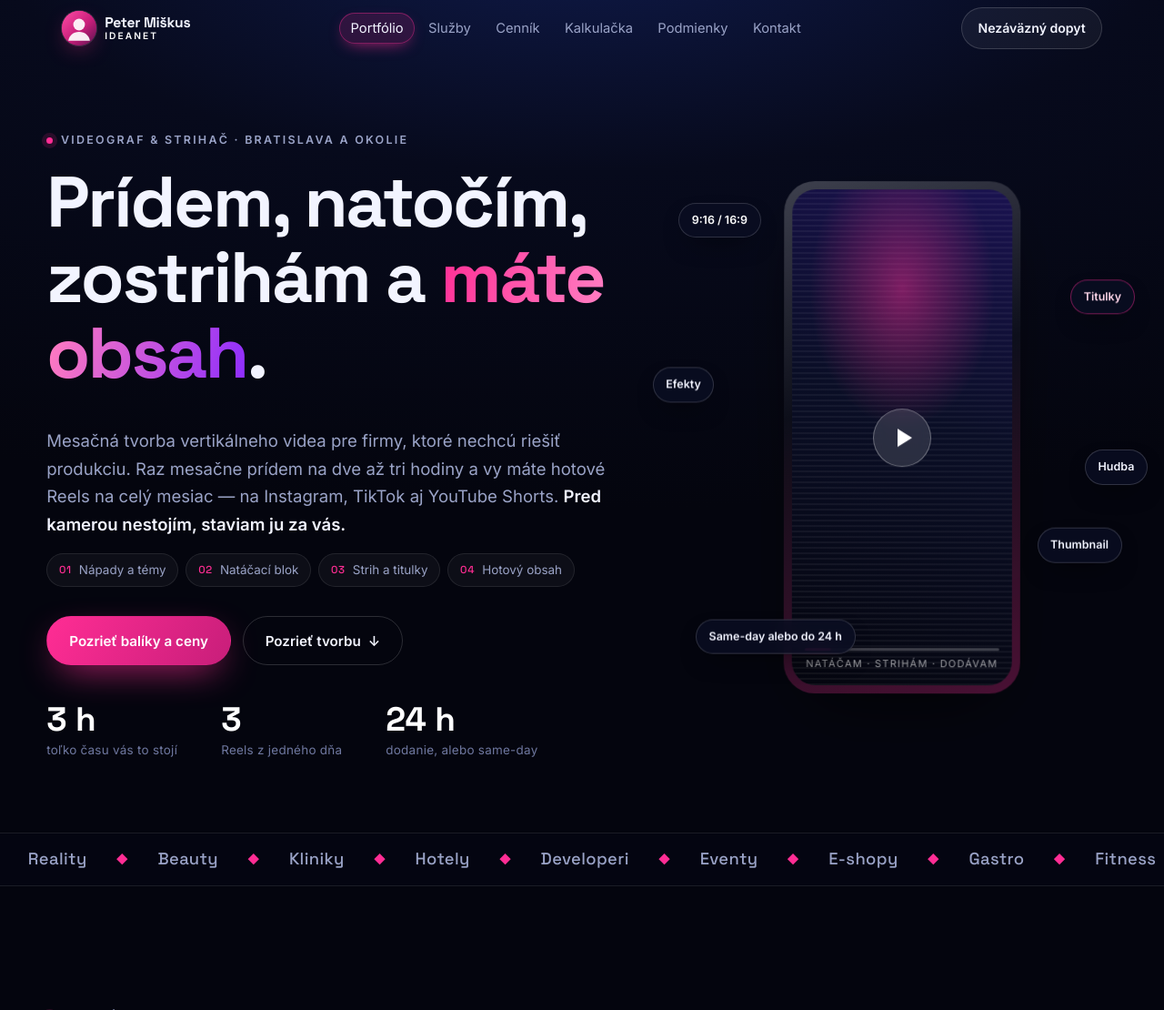
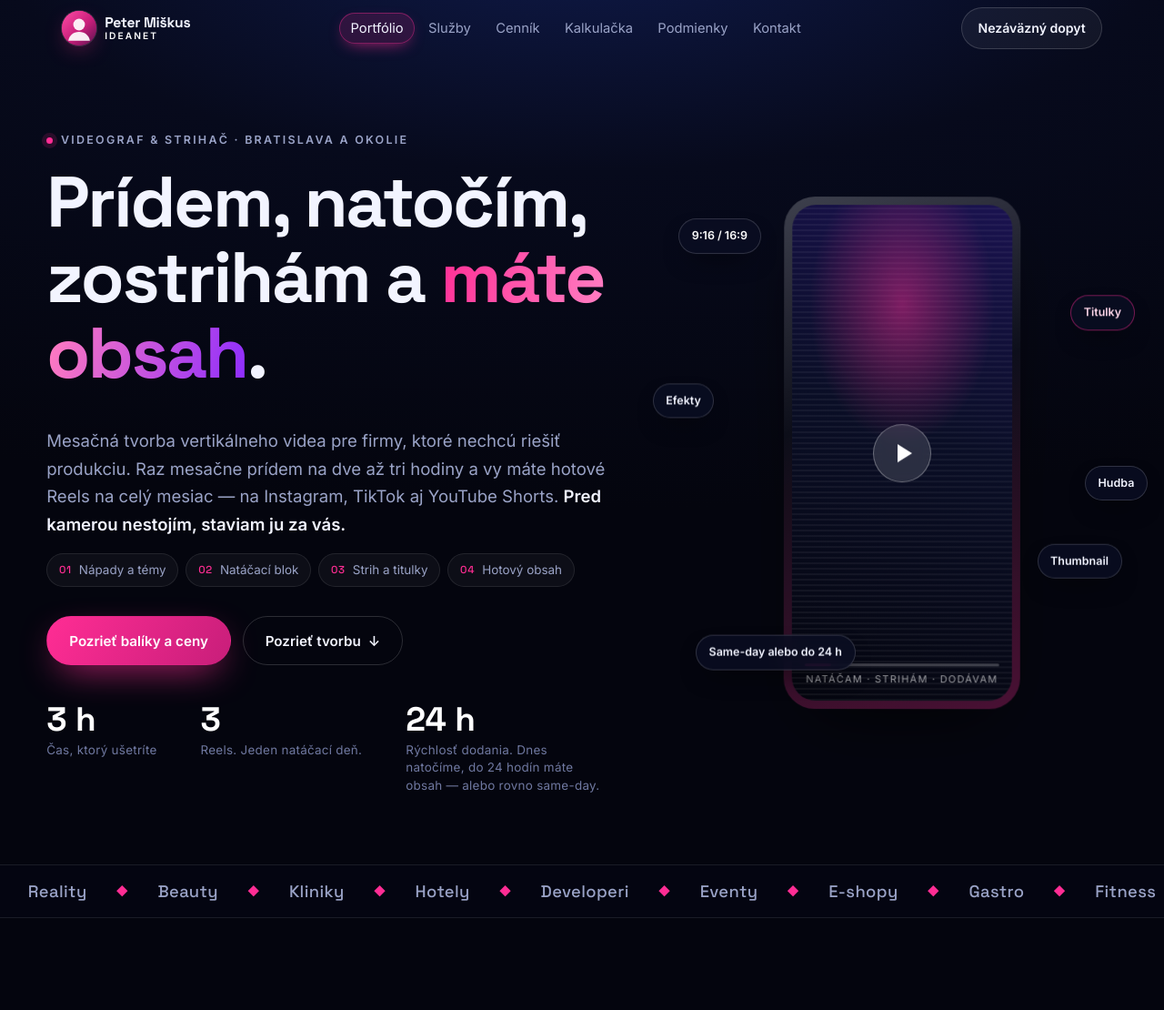
Before and after one commit to petkus2015/ideanet, a PHP site: page / in a window 1280 px wide. Shown: the top 1110 px of the page at 91% size. Run offline with PHP 8.4, Linux system fonts and the light colour scheme.

Commit message:
Prepísané údaje v hlavičke
Z „toľko času vás to stojí“ na „Čas, ktorý ušetríte“, z „Reels
z jedného dňa“ na „Reels. Jeden natáčací deň.“ a tretí údaj namiesto
dvoch slov nesie celú vetu o rýchlosti dodania.

Tretí údaj má preto vlastnú šírku, inak by roztiahol celý riadok.
Spojenie „same-day“ sa nesmie lámať na spojovníku, tak je v nelámavom
obale.

Zadanie malo tretiu vetu v tykaní, zvyšok stránky vyká — zjednotil som
to na vykanie.

Co-Authored-By: Claude Opus 5 <noreply@anthropic.com>
Claude-Session: https://claude.ai/code/session_01Fz61n7YU6jQe9FiW2EftMQ

```diff
--- a/index.html
+++ b/index.html
@@ -111,9 +111,9 @@
           <a class="btn btn--ghost" href="#portfolio">Pozrieť tvorbu <span aria-hidden="true">↓</span></a>
         </div>
         <ul class="hero__stats reveal" role="list">
-          <li><b data-count="3" data-suffix=" h">0</b><span>toľko času vás to stojí</span></li>
-          <li><b data-count="3" data-suffix="">0</b><span>Reels z jedného dňa</span></li>
-          <li><b data-count="24" data-suffix=" h">0</b><span>dodanie, alebo same-day</span></li>
+          <li><b data-count="3" data-suffix=" h">0</b><span>Čas, ktorý ušetríte</span></li>
+          <li><b data-count="3" data-suffix="">0</b><span>Reels. Jeden natáčací deň.</span></li>
+          <li class="hero__stats--wide"><b data-count="24" data-suffix=" h">0</b><span>Rýchlosť dodania. Dnes natočíme, do 24 hodín máte obsah — alebo rovno <i>same-day</i>.</span></li>
         </ul>
       </div>
 
--- a/styles.css
+++ b/styles.css
@@ -328,7 +328,12 @@ section[id]{scroll-margin-top:clamp(72px,9vh,96px)}
 .hero__cta{display:flex;flex-wrap:wrap;gap:.8rem;margin:2rem 0 2.6rem}
 .hero__stats{display:flex;flex-wrap:wrap;gap:clamp(1.2rem,4vw,3rem);list-style:none;padding:0;margin:0}
 .hero__stats b{display:block;font-family:var(--display);font-size:clamp(1.6rem,3vw,2.3rem);line-height:1;color:#fff}
-.hero__stats span{font-size:.84rem;color:var(--muted-2);letter-spacing:.02em}
+.hero__stats li{max-width:20ch}
+/* tretí údaj nesie celú vetu, nie dve slová — nech má miesto */
+.hero__stats--wide{max-width:38ch}
+/* aby sa „same-day“ nelámal na spojovníku */
+.hero__stats span i{font-style:normal;white-space:nowrap}
+.hero__stats span{font-size:.84rem;color:var(--muted-2);letter-spacing:.02em;line-height:1.45;display:block;margin-top:.3rem}
 
 .hero__visual{position:relative;display:grid;place-items:center;min-height:min(62vh,540px)}
 .phone{
```
